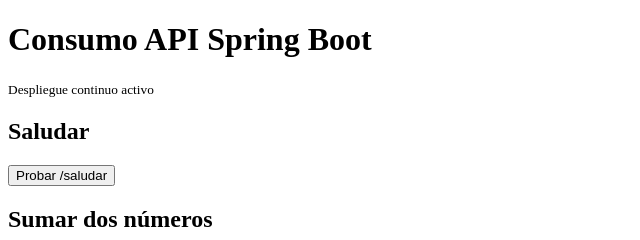
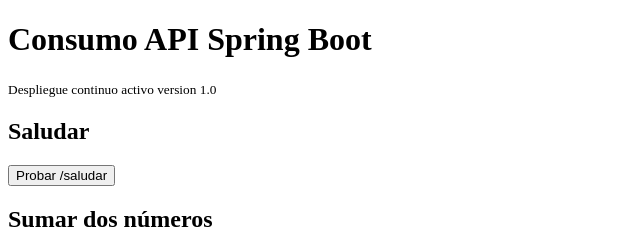
Before and after one commit to NicoVarela23/despliegues_continuos, a plain HTML site: page frontend_test/index.html in a window 1280 px wide. Shown: the top 240 px of the page, 0-640 px from the left. Drawn offline with Linux system fonts and the light colour scheme.

Commit message:
version 1.0

```diff
--- a/frontend_test/index.html
+++ b/frontend_test/index.html
@@ -7,7 +7,7 @@
 <body>
 
     <h1>Consumo API Spring Boot</h1>
-    <p><small>Despliegue continuo activo</small></p>
+    <p><small>Despliegue continuo activo version 1.0</small></p>
 
     <h2>Saludar</h2>
     <button onclick="saludar()">Probar /saludar</button>
```
